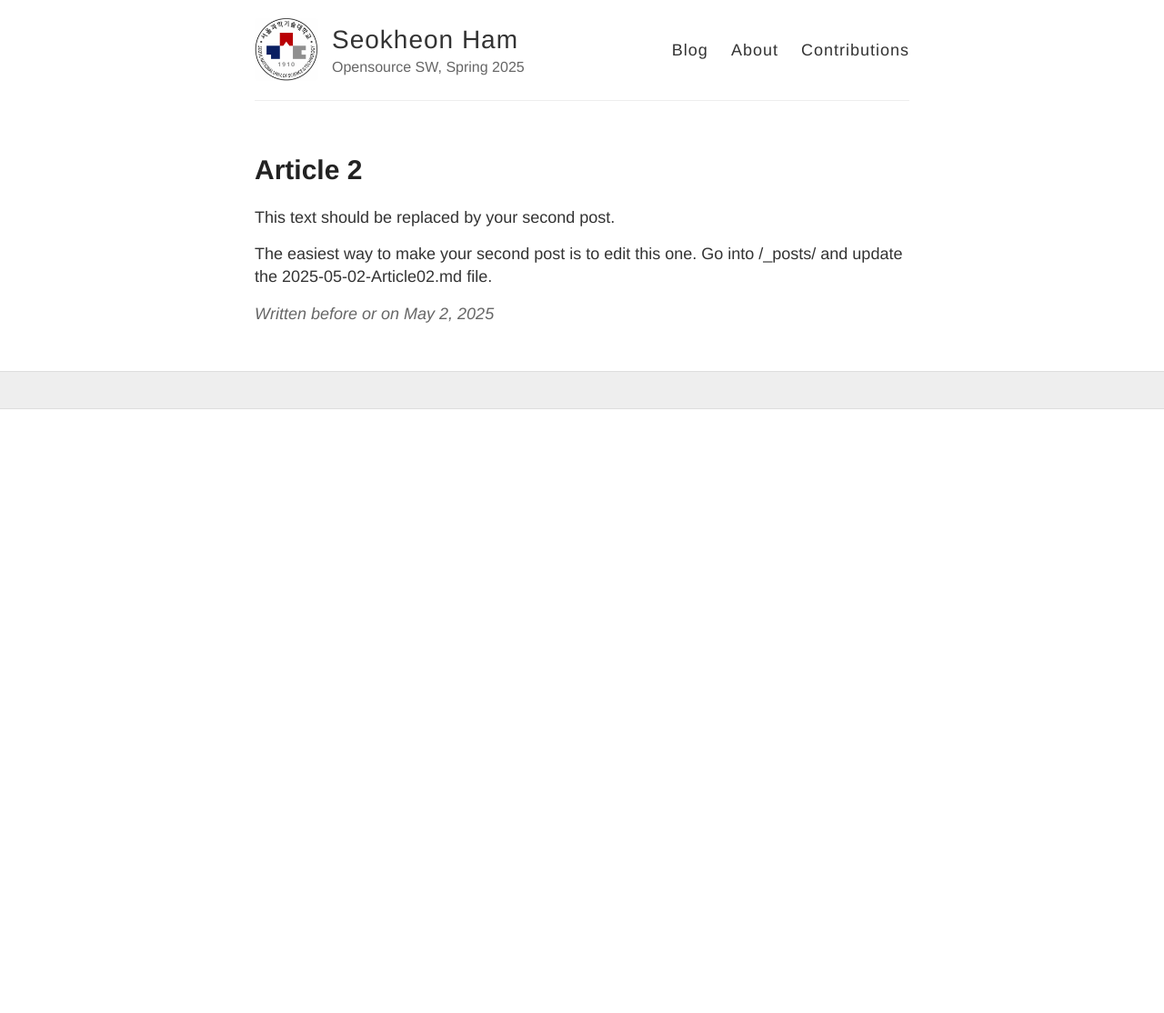
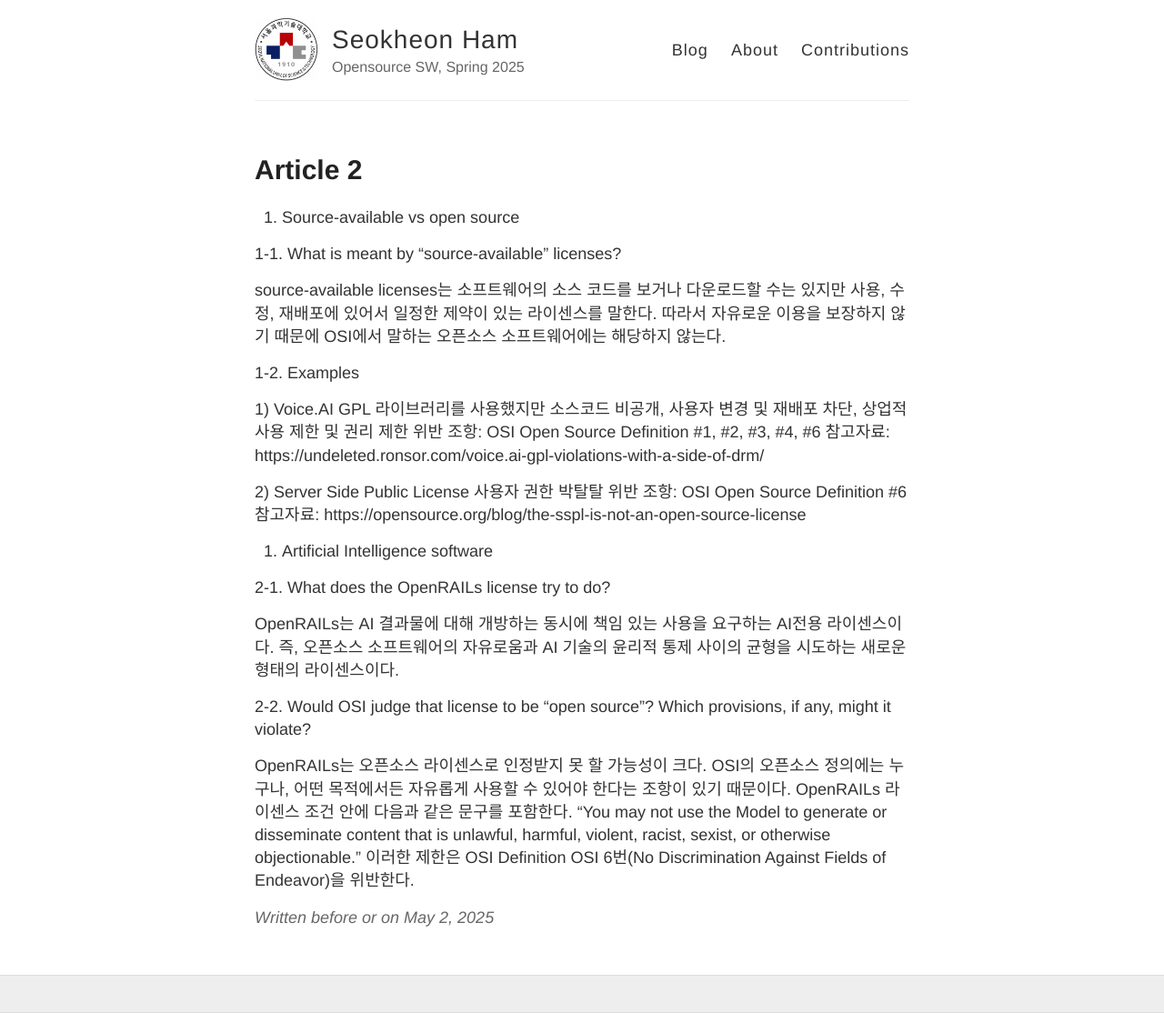
Before and after one commit to IISE-OSS25/SeokheonHam-blog, a Jekyll site: the page built from _posts/2025-05-02-Article02.md, in a window 1280 px wide. Shown: the whole page at 91% size. Built offline with Jekyll 4.4.1, drawn with Linux system fonts in a browser that asks for light colours; before the commit the page ends 900 px from its top, so only the background shows below that.

Commit message:
update second article

```diff
--- a/_posts/2025-05-02-Article02.md
+++ b/_posts/2025-05-02-Article02.md
@@ -4,7 +4,34 @@ title: Article 2
 ---
 
 
-This text should be replaced by your second post.
 
-The easiest way to make your second post is to edit this one.
-Go into /_posts/ and update the 2025-05-02-Article02.md file.
+1. Source-available vs open source
+
+1-1. What is meant by "source-available" licenses?
+
+source-available licenses는 소프트웨어의 소스 코드를 보거나 다운로드할 수는 있지만 사용, 수정, 재배포에 있어서 일정한 제약이 있는 라이센스를 말한다.
+따라서 자유로운 이용을 보장하지 않기 때문에 OSI에서 말하는 오픈소스 소프트웨어에는 해당하지 않는다.
+
+1-2. Examples
+
+1) Voice.AI
+GPL 라이브러리를 사용했지만 소스코드 비공개, 사용자 변경 및 재배포 차단, 상업적 사용 제한 및 권리 제한
+위반 조항: OSI Open Source Definition #1, #2, #3, #4, #6
+참고자료: https://undeleted.ronsor.com/voice.ai-gpl-violations-with-a-side-of-drm/
+
+2) Server Side Public License
+사용자 권한 박탈탈
+위반 조항: OSI Open Source Definition #6
+참고자료: https://opensource.org/blog/the-sspl-is-not-an-open-source-license
+
+2. Artificial Intelligence software
+
+2-1. What does the OpenRAILs license try to do?
+
+OpenRAILs는 AI 결과물에 대해 개방하는 동시에 책임 있는 사용을 요구하는 AI전용 라이센스이다. 즉, 오픈소스 소프트웨어의 자유로움과 AI 기술의 윤리적 통제 사이의 균형을 시도하는 새로운 형태의 라이센스이다.
+
+2-2. Would OSI judge that license to be “open source”? Which provisions, if any, might it violate?
+
+OpenRAILs는 오픈소스 라이센스로 인정받지 못 할 가능성이 크다. OSI의 오픈소스 정의에는 누구나, 어떤 목적에서든 자유롭게 사용할 수 있어야 한다는 조항이 있기 때문이다.
+OpenRAILs 라이센스 조건 안에 다음과 같은 문구를 포함한다. “You may not use the Model to generate or disseminate content that is unlawful, harmful, violent, racist, sexist, or otherwise objectionable.”
+이러한 제한은 OSI Definition OSI 6번(No Discrimination Against Fields of Endeavor)을 위반한다.
```
